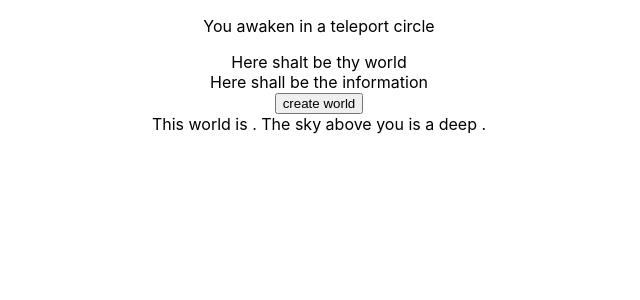
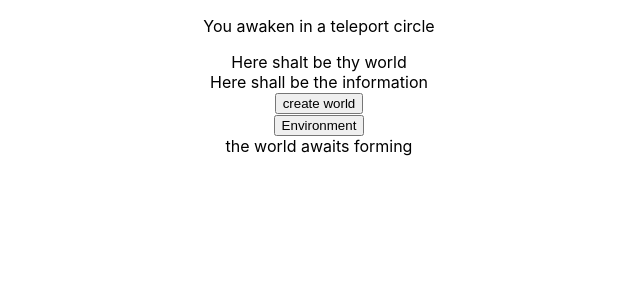
Before and after one commit to johntroesch/worldbuilder, a React (Create React App) app: page / in a window 1280 px wide. Shown: the top 300 px of the page, without its empty margins (321-961 px from the left). Built offline with nearby package versions, Linux system fonts and the light colour scheme.

Commit message:
base of narrative flow added

```diff
--- a/src/infodiv.js
+++ b/src/infodiv.js
@@ -2,13 +2,27 @@ import React from 'react';
 //send props from narrative to here, return div for each property
 
 class Infodiv extends React.Component{
+    constructor(props){
+        super(props);
+        this.state = {
+            content : "the world awaits forming",
+            myworld: this.props.world
+        }
+    }
     render(){
-        let myworld = this.props.world;
         return(
             <div>
-                <div>This world is {myworld.wtype}.  The sky above you is a deep {myworld.color}.</div>
+                <button onClick={this.showEnviron}>Environment</button>
+                <div id="environment">{this.state.content}</div>
             </div>
         )
+    }
+    showEnviron=()=>{
+        //replaces environment div contents with environ
+        let environ = <p>This world is {this.state.myworld.wtype}.  The sky above you is a deep {this.state.myworld.color}.</p>
+        this.setState({content: environ})
+        console.log("fired")
+        console.log(this.state.myworld.wtype)
     }
 }
 
--- a/src/narrative.js
+++ b/src/narrative.js
@@ -21,7 +21,6 @@ class Narrative extends React.Component{
         )
     }
     createWorld = ()=>{
-        ;
         let newworld = new World();
         this.setState({theworld: newworld.wtype, currentworld: newworld, bookmark: 1});
         console.log(newworld.wtype);
@@ -32,5 +31,3 @@ class Narrative extends React.Component{
 
 
 export default Narrative;
-
-//Todo: push arrays to a single variable, import here.  Randomize from this page, send to infoscreen via props
```
